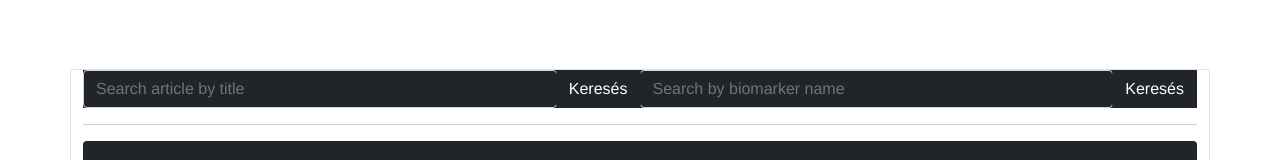
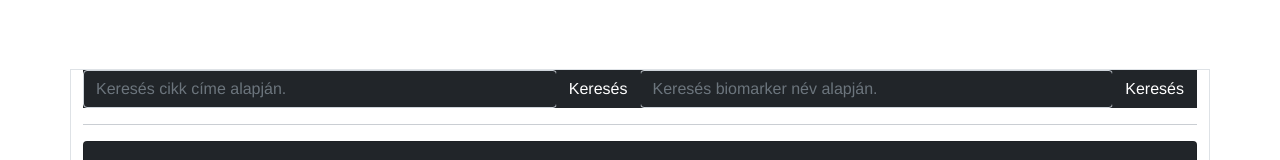
Before and after one commit to filbeofITK/webpage, a Vue app: page / in a window 1280 px wide. Shown: the part 131-291 px from the top of the page. Built offline with nearby package versions, Linux system fonts and the light colour scheme.

Commit message:
Changed english text to hungarian in searchbar.

```diff
--- a/src/components/SearchBar.vue
+++ b/src/components/SearchBar.vue
@@ -1,10 +1,10 @@
 <template>
   <div class="input-group bg-dark">
     <input type="search" v-model="searchATitle"
-    class="form-control rounded bg-dark text-white" placeholder="Search article by title" />
+    class="form-control rounded bg-dark text-white" placeholder="Keresés cikk címe alapján." />
     <button type="button" @click="searchArticleByTitle" class="btn rounded btn-dark">Keresés</button>
     <input type="search" v-model="searchBTitle"
-    class="form-control rounded bg-dark text-white" placeholder="Search by biomarker name" />
+    class="form-control rounded bg-dark text-white" placeholder="Keresés biomarker név alapján." />
     <button type="button" @click="searchBiomarkerByName" class="btn rounded btn-dark">Keresés</button>
   </div>
 
--- a/vue.config.js
+++ b/vue.config.js
@@ -1,5 +1,5 @@
 const { defineConfig } = require('@vue/cli-service')
 module.exports = defineConfig({
-  transpileDependencies: true
+  transpileDependencies: true,
   publicPath: "././"
 })
```
